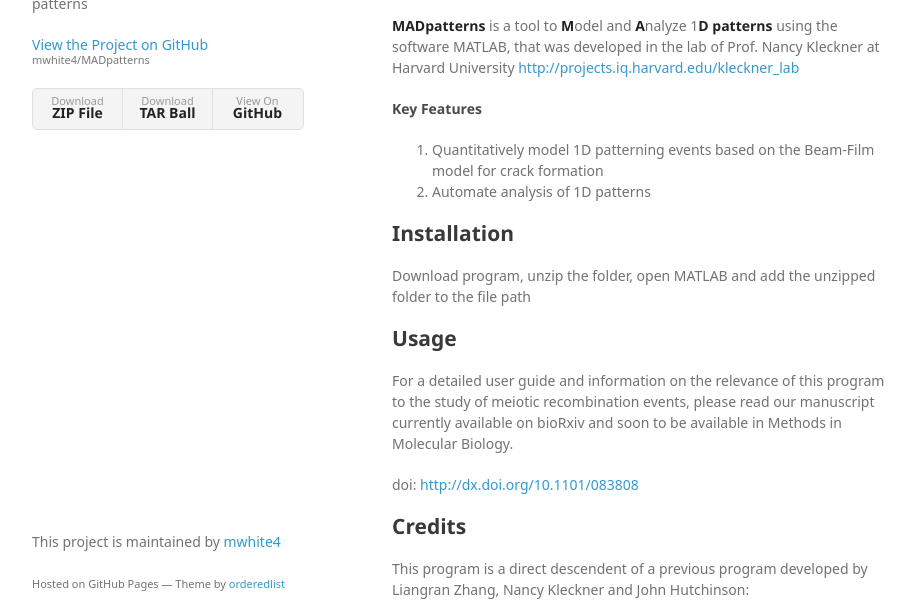
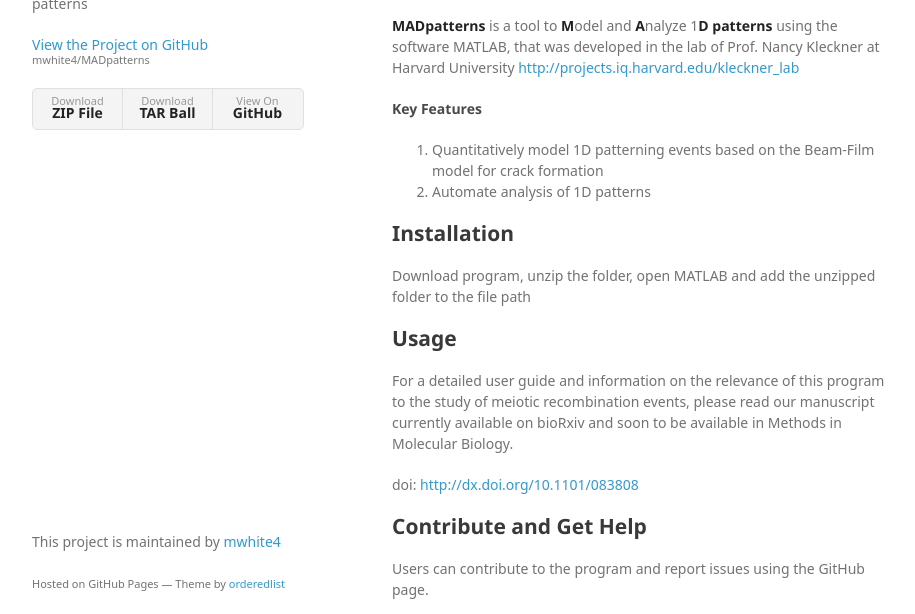
Before and after one commit to mwhite4/MADpatterns, a plain HTML site: page index.html in a window 1280 px wide. Shown: the part 137-751 px from the top of the page, without its empty margins (178-1093 px from the left). Drawn offline with Linux system fonts and the light colour scheme; a web font is replaced by a local one.

Commit message:
Update index.html

```diff
--- a/index.html
+++ b/index.html
@@ -58,6 +58,11 @@
 <p>doi: <a href="http://dx.doi.org/10.1101/083808">http://dx.doi.org/10.1101/083808</a></p>
 
 <h2>
+<a id="contributions-and-user-support" class="anchor" href="#usage" aria-hidden="true"><span aria-hidden="true" class="octicon octicon-link"></span></a>Contribute and Get Help</h2>
+
+<p>Users can contribute to the program and report issues using the GitHub page.</p>
+
+<h2>
 <a id="credits" class="anchor" href="#credits" aria-hidden="true"><span aria-hidden="true" class="octicon octicon-link"></span></a>Credits</h2>
 
 <p>This program is a direct descendent of a previous program developed by Liangran Zhang, Nancy Kleckner and John Hutchinson:</p>
```
